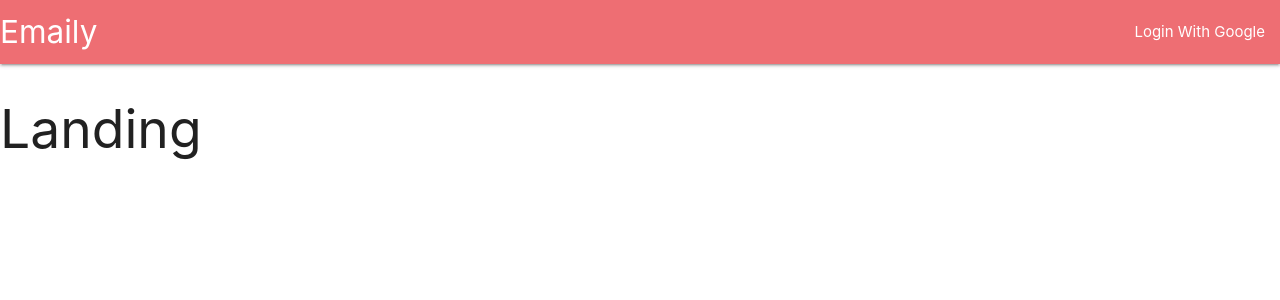
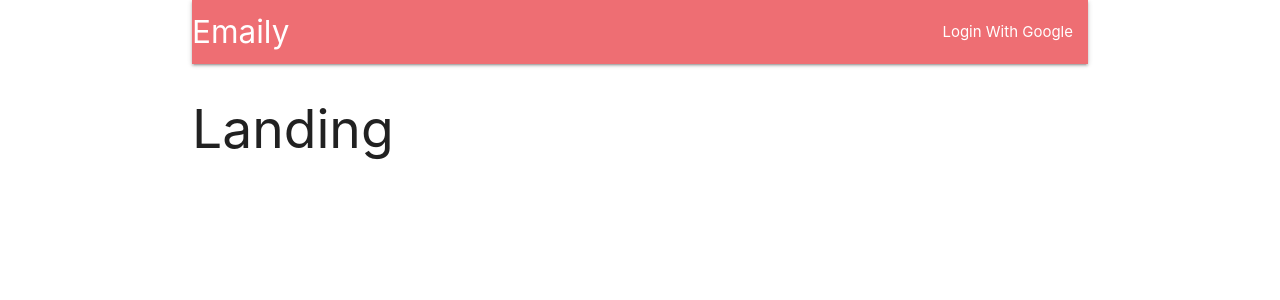
Before and after one commit to ElijahPrince73/Node-Server, a React (Create React App) app in the folder client/: page / in a window 1280 px wide. Shown: the top 300 px of the page. Built offline with nearby package versions, Linux system fonts and the light colour scheme.

Commit message:
added new proxy and redux-thunk

```diff
--- /dev/null
+++ b/client/src/actions/types.js
@@ -0,0 +1 @@
+export const FETCH_USER = 'FETCH_USER'
--- a/client/src/components/App.js
+++ b/client/src/components/App.js
@@ -23,7 +23,7 @@ const Landing = () => {
 }
 const App = () => {
   return (
-    <div>
+    <div className='container'>
       <BrowserRouter>
         <div>
           <Header />
--- a/client/src/index.js
+++ b/client/src/index.js
@@ -8,11 +8,12 @@ import {
   createStore,
   applyMiddleware
 } from 'redux';
+import reduxThunk from 'redux-thunk';
 import App from './components/App';
 import reducers from './reducers'
 
 
-const store = createStore(reducers, {}, applyMiddleware())
+const store = createStore(reducers, {}, applyMiddleware(reduxThunk))
 
 ReactDOM.render(
   <Provider store={store}>
```
Also changed, not shown: client/package.json (+6 -1 lines), client/src/actions/index.js (added, +8 -0 lines), 1 other file (tests, documents, lock files or other folders).
